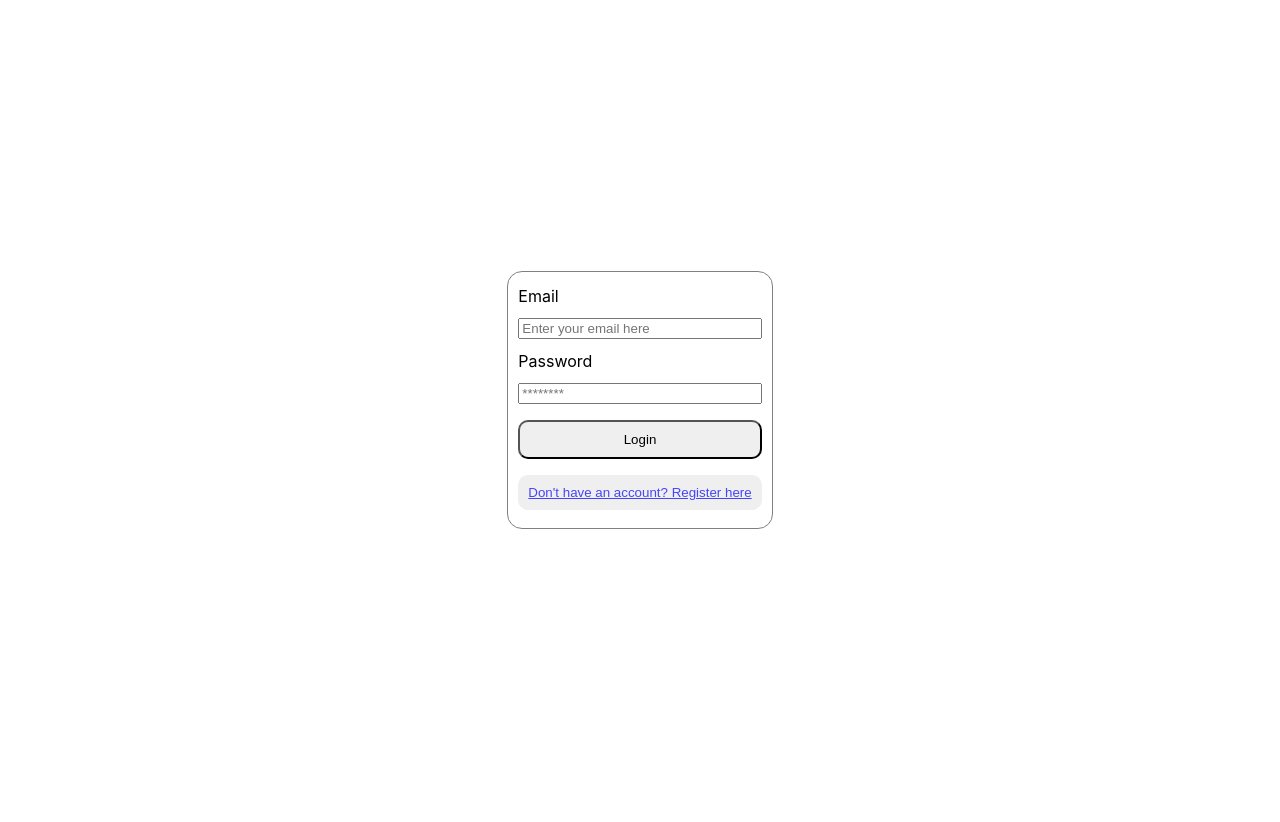
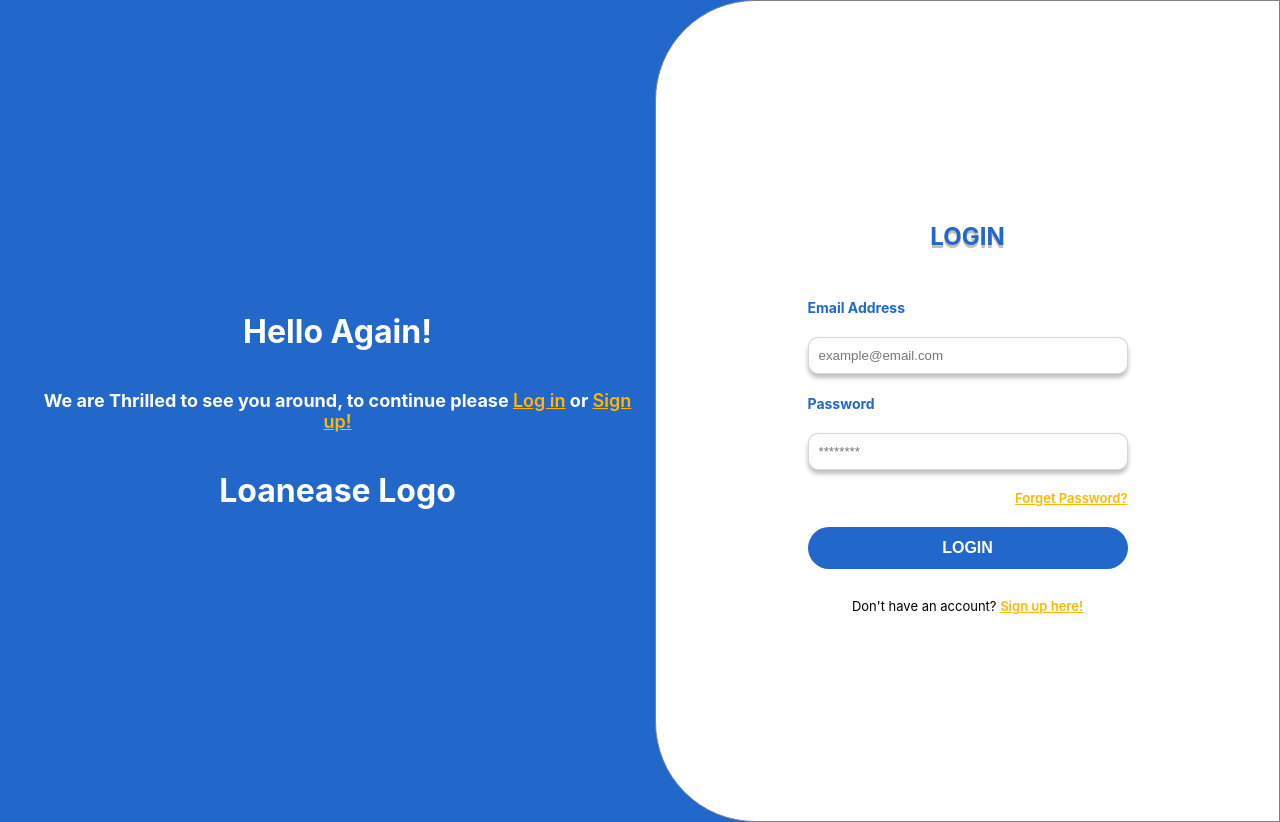
Before and after one commit to vaneetkau/tealproject, a React (Create React App) app in the folder frontend/: page / in a window 1280 px wide. Before the commit the page ends 800 px from the top, so only its background shows below. Built offline with nearby package versions, Linux system fonts and the light colour scheme.

Commit message:
Login page CSS update

```diff
--- a/frontend/src/App.css
+++ b/frontend/src/App.css
@@ -3,17 +3,46 @@
   display:flex;
   min-height: 100vh;
   align-items: center;
-  justify-content: center;
+  justify-content: end;
+  padding: 0 0 0 20px;
+  background-color: #2267CA;
 }
 
 .auth-form-container, .login-form, .register-form{
   display: flex;
   flex-direction: column;
+  background-color: white;
+  width: 25vw;
+  line-height: 2.5;
 }
+
 .auth-form-container{
   border: 1px solid grey;
   padding: 10px;
-  border-radius: 15px;
+  border-radius: 100px 0px 0px 100px;
+  height: 100vh;
+  width: 100vw;
+  justify-content: center;
+  align-items: center;
+}
+
+.login-form > h2 {
+  color: #2267CA;
+  text-shadow: 0px 3px rgba(0, 0, 0, 0.25);
+}
+
+.login-form > input {
+  border-radius: 10px;
+  border: 1px solid rgba(123, 123, 123, 0.30);
+  background: #FFF;
+  box-shadow: 0px 4px 4px 0px rgba(0, 0, 0, 0.25);
+  padding: 10px;
+}
+
+.login-form > label {
+  font-size: 14px;
+  font-weight: 700;
+  color: #2267CA;
 }
 
 label {
@@ -25,15 +54,40 @@
   margin: 0.5rem 0;
 }
 
-button{
-  padding: 10px;
-  border-radius: 10px;
+.submit{
+  padding: 12px;
+  border: 0px;
+  border-radius: 50px;
   margin: 0.5rem 0;
+  background-color: #2267CA;
+  color: white;
+  font-weight: 700;
+  font-size: 16px;
 }
 
 .link-btn{
+  align-self: end;
   border: none;
-  background-color: none;
-  color: rgb(69, 69, 251);
+  background-color: rgba(0, 0, 0, 0);
+  color: #FFB700;
   text-decoration: underline;
+  font-weight: 600;
 }
+
+p {
+  font-size: 13px;
+}
+
+.welcomeMsg{
+  display: flex;
+  flex-direction: column;
+  align-items: stretch;
+  font-weight: 700;
+  color: white;
+  width: 100vw;
+  padding: 1rem;
+}
+
+.welcomeMsg > p {
+  font-size: 18px;
+}
--- a/frontend/src/Components/Login.jsx
+++ b/frontend/src/Components/Login.jsx
@@ -27,14 +27,21 @@
         setPassword(e.target.value);
     };
     return (
+        <>
+        <div className="welcomeMsg">
+            <h1>Hello Again!</h1>
+            <p>We are Thrilled to see you around, to continue please <label className="link-btn">Log in</label> or <label className="link-btn" onClick={() => props.onFormSwitch('register')}>Sign up!</label></p>
+            <h1>Loanease Logo</h1>
+        </div>
         <div className="auth-form-container">
             <form className="login-form" onSubmit={handleSubmit}>
-                <label htmlFor="email">Email</label>
+                <h2>LOGIN</h2>
+                <label htmlFor="email">Email Address</label>
                 <input
                     value={email}
                     onChange={handleEmailOnChange}
                     type="email"
-                    placeholder="Enter your email here"
+                    placeholder="example@email.com"
                     id="email"
                     name="email"
                 />
@@ -47,9 +54,11 @@
                     id="password"
                     name="password"
                 />
-                <button type="submit">Login</button>
+                <label className="link-btn" style={{color:"#FFB700", fontSize: "13px", fontWeight: "600"}}>Forget Password?</label>
+                <button className="submit" type="submit">LOGIN</button>
             </form>
-            <button className="link-btn" onClick={() => props.onFormSwitch('register')}>Don't have an account? Register here</button>
+            <p>Don't have an account? <label className="link-btn" onClick={() => props.onFormSwitch('register')}>Sign up here!</label></p>
         </div>
+        </>
     );
 };
```
